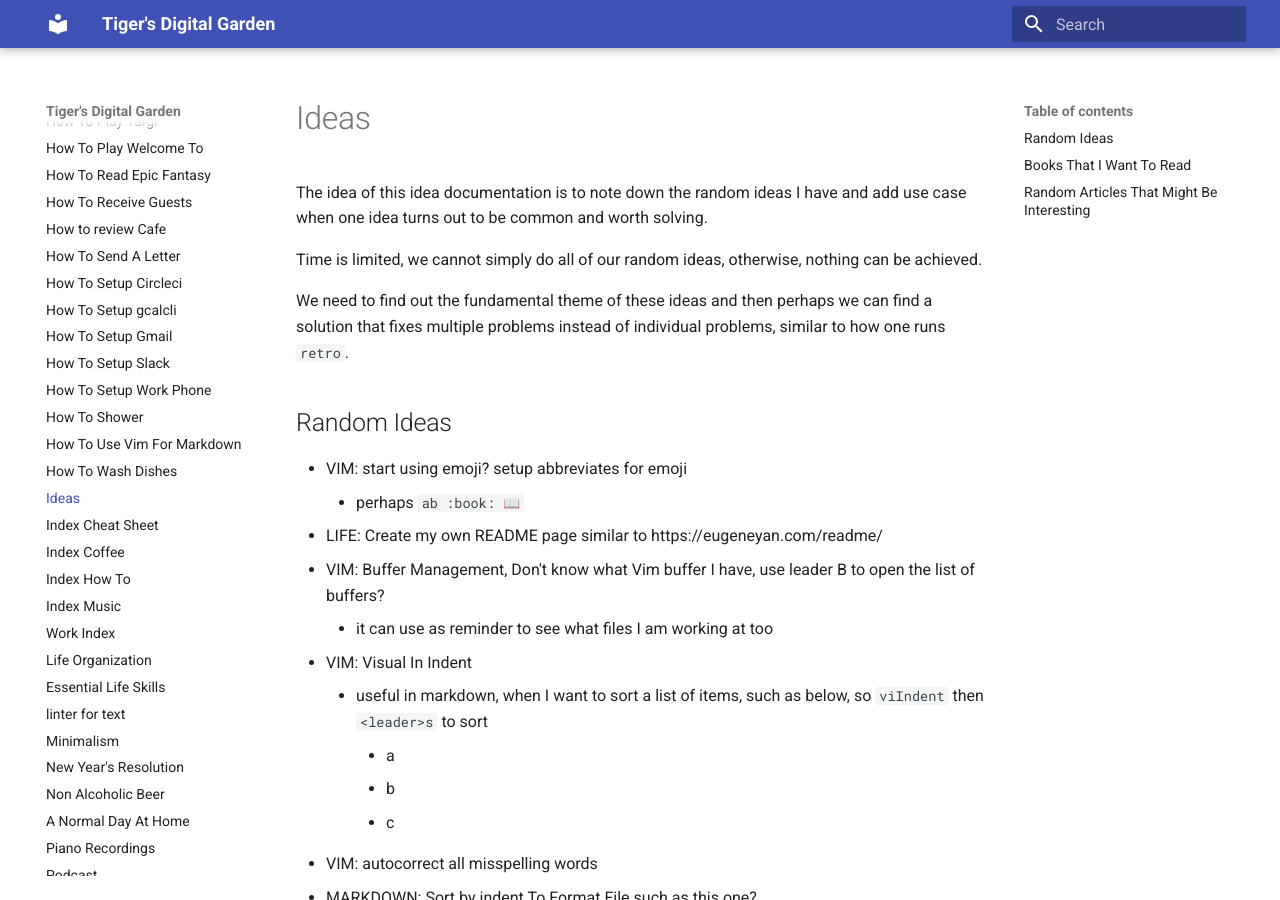
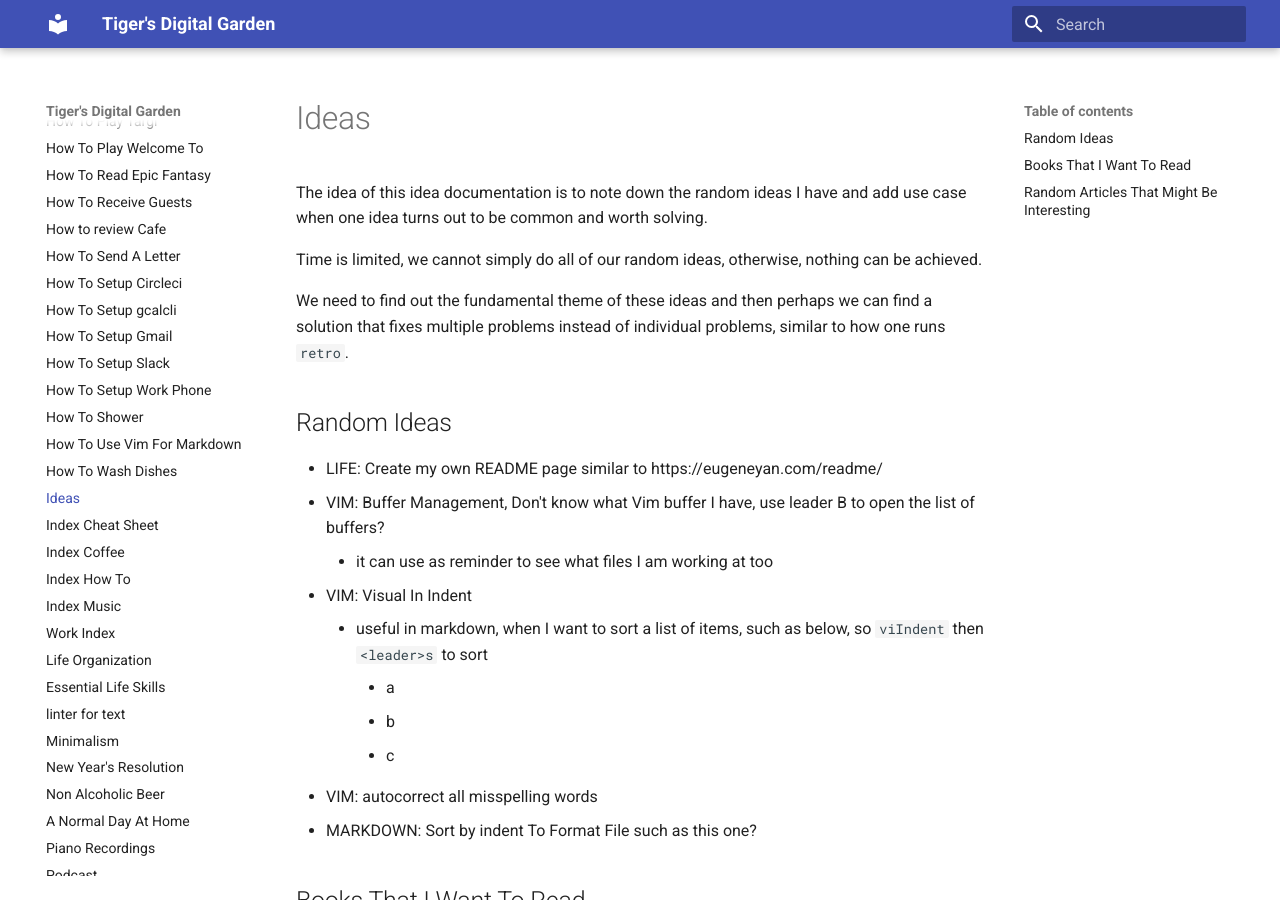
Before and after one commit to ynotstartups/notes, an MkDocs documentation site: the page built from notes/ideas.md, in a window 1280 px wide and 900 px high. Built offline with MkDocs 1.6.1 and Material for MkDocs 9.7.7, drawn with Linux system fonts in a browser that asks for light colours.

```diff
--- a/notes/ideas.md
+++ b/notes/ideas.md
@@ -8,8 +8,6 @@
 
 ## Random Ideas
 
-- VIM: start using emoji? setup abbreviates for emoji
-  - perhaps `ab :book: 📖`
 - LIFE: Create my own README page similar to https://eugeneyan.com/readme/
 - VIM: Buffer Management, Don't know what Vim buffer I have, use leader B to open the list of buffers?
   - it can use as reminder to see what files I am working at too
```
